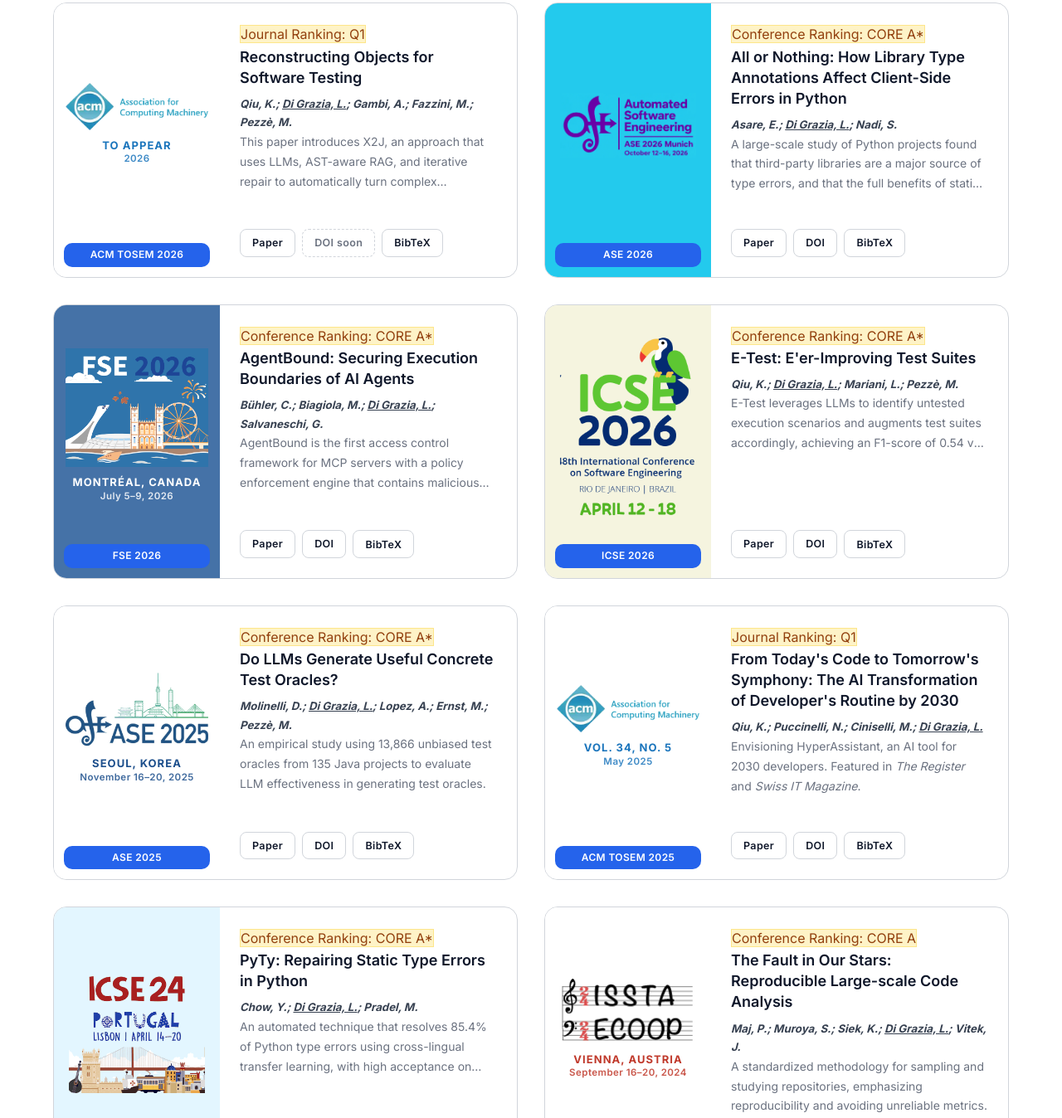
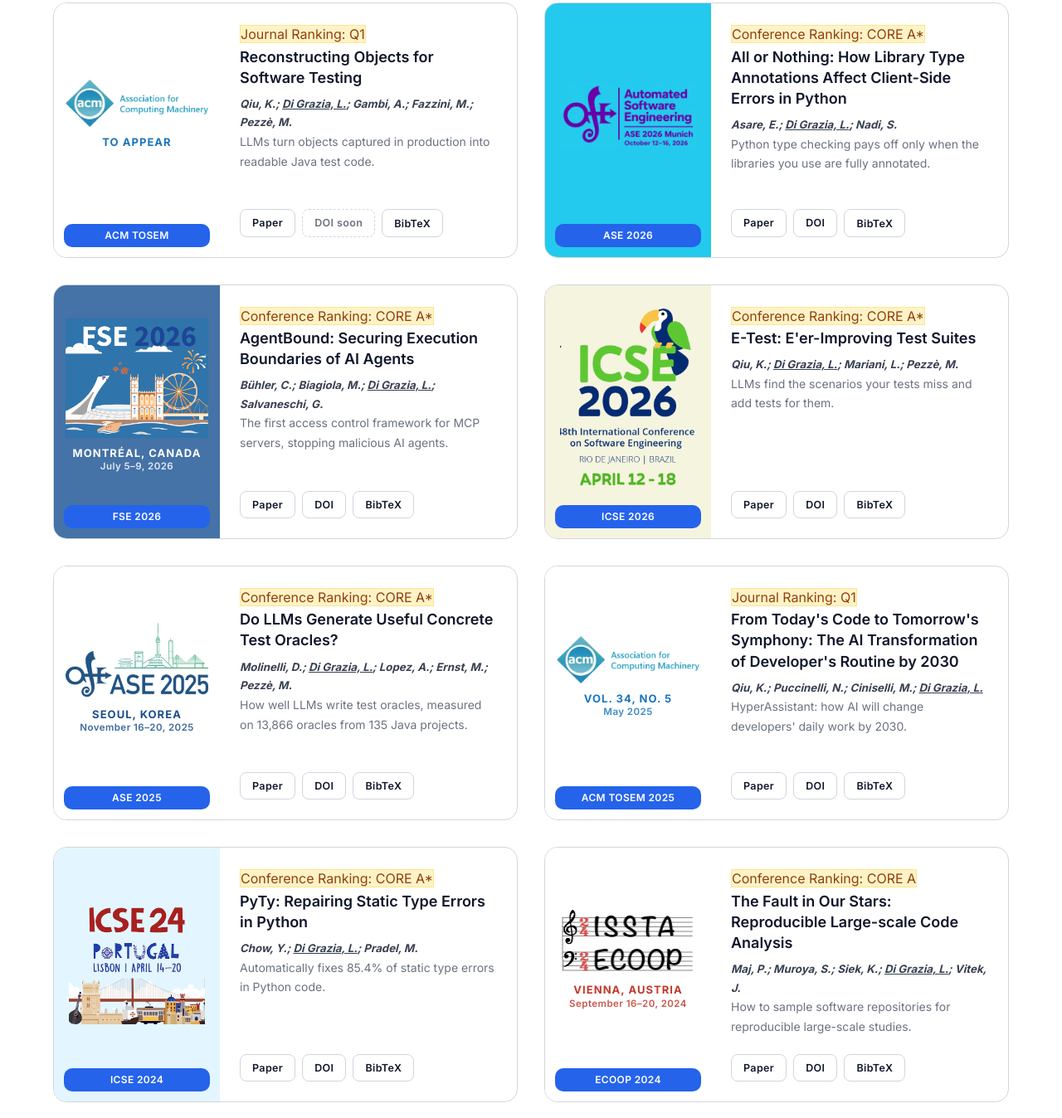
Before and after one commit to luca-digrazia/luca-digrazia.github.io, a plain HTML site: page index.html in a window 1280 px wide. Shown: the part 2684-4032 px from the top of the page at 83% size. Drawn offline with nearby package versions, Linux system fonts and the light colour scheme.

Commit message:
Publications: short one-line subtitles, TOSEM 'To appear' without year
Co-Authored-By: Claude Opus 5.5 <noreply@anthropic.com>

```diff
--- a/index.html
+++ b/index.html
@@ -214,9 +214,9 @@ in bug fixing, outperforming 103 teams and presenting the results to Uber's CEO
 
         <article class="pub-card">
           <a href="./papers/tosem2026.pdf" target="_blank" class="pub-img pub-logo pub-logo-generic pub-logo-city" style="--logo-bg: #ffffff; --city-color: #1b75bc">
-            <img src="./img/venues/acm.png" alt="ACM TOSEM 2026 Paper">
-            <span class="pub-city">To appear<small>2026</small></span>
-            <span class="pub-venue">ACM TOSEM 2026</span>
+            <img src="./img/venues/acm.png" alt="ACM TOSEM Paper">
+            <span class="pub-city">To appear</span>
+            <span class="pub-venue">ACM TOSEM</span>
           </a>
           <div class="pub-info">
             <div class="pub-header">
@@ -224,16 +224,15 @@ in bug fixing, outperforming 103 teams and presenting the results to Uber's CEO
             </div>
             <h3><a href="./papers/tosem2026.pdf" target="_blank">Reconstructing Objects for Software Testing</a></h3>
             <h5> <i> Qiu, K.; <u>Di Grazia, L.</u>; Gambi, A.; Fazzini, M.; Pezzè, M.  </i></h5>
-            <p>This paper introduces X2J, an approach that uses LLMs, AST-aware RAG, and iterative repair to automatically turn complex production runtime objects into human-readable Java test code, achieving 89.5% reconstruction accuracy across open-source and industrial benchmarks.</p>
+            <p>LLMs turn objects captured in production into readable Java test code.</p>
             <div class="pub-links">
               <a class="pub-link" href="./papers/tosem2026.pdf" target="_blank" rel="noopener">Paper</a>
               <span class="pub-link pub-link-off" title="The DOI is not assigned yet">DOI soon</span>
               <button type="button" class="pub-link pub-bib-btn">BibTeX</button>
-              <pre class="pub-bib" hidden>@article{qiu2026reconstructing,
+              <pre class="pub-bib" hidden>@article{qiu-tosem-reconstructing,
   title     = {Reconstructing Objects for Software Testing},
   author    = {Qiu, Ketai and Di Grazia, Luca and Gambi, Alessio and Fazzini, Mattia and Pezz{\`e}, Mauro},
   journal   = {ACM Transactions on Software Engineering and Methodology},
-  year      = {2026},
   note      = {To appear}
 }</pre>
             </div>
@@ -252,7 +251,7 @@ in bug fixing, outperforming 103 teams and presenting the results to Uber's CEO
             </div>
             <h3><a href="./papers/ase2026.pdf" target="_blank">All or Nothing: How Library Type Annotations Affect Client-Side Errors in Python</a></h3>
             <h5> <i> Asare, E.; <u>Di Grazia, L.</u>; Nadi, S. </i></h5>
-            <p>A large-scale study of Python projects found that third-party libraries are a major source of type errors, and that the full benefits of static typing are only achieved when widely used libraries have near-complete type annotations.</p>
+            <p>Python type checking pays off only when the libraries you use are fully annotated.</p>
             <div class="pub-links">
               <a class="pub-link" href="./papers/ase2026.pdf" target="_blank" rel="noopener">Paper</a>
               <a class="pub-link" href="https://doi.org/10.1145/3832783.3834434" target="_blank" rel="noopener">DOI</a>
@@ -282,7 +281,7 @@ in bug fixing, outperforming 103 teams and presenting the results to Uber's CEO
             </div>
             <h3><a href="./papers/fse2026.pdf" target="_blank">AgentBound: Securing Execution Boundaries of AI Agents</a></h3>
             <h5> <i> Bühler, C.; Biagiola, M.; <u>Di Grazia, L.</u>; Salvaneschi, G. </i></h5>
-            <p>AgentBound is the first access control framework for MCP servers with a policy enforcement engine that contains malicious behavior without requiring MCP server modifications.</p>
+            <p>The first access control framework for MCP servers, stopping malicious AI agents.</p>
             <div class="pub-links">
               <a class="pub-link" href="./papers/fse2026.pdf" target="_blank" rel="noopener">Paper</a>
               <a class="pub-link" href="https://doi.org/10.1145/3808103" target="_blank" rel="noopener">DOI</a>
@@ -313,7 +312,7 @@ in bug fixing, outperforming 103 teams and presenting the results to Uber's CEO
             </div>
             <h3><a href="./papers/icse2026.pdf" target="_blank">E-Test: E'er-Improving Test Suites</a></h3>
             <h5> <i> Qiu, K.; <u>Di Grazia, L.</u>; Mariani, L.; Pezzè, M. </i></h5>
-            <p>E-Test leverages LLMs to identify untested execution scenarios and augments test suites accordingly, achieving an F1-score of 0.54 vs. 0.39 for vanilla LLMs.</p>
+            <p>LLMs find the scenarios your tests miss and add tests for them.</p>
             <div class="pub-links">
               <a class="pub-link" href="./papers/icse2026.pdf" target="_blank" rel="noopener">Paper</a>
               <a class="pub-link" href="https://doi.org/10.1145/3744916.3773126" target="_blank" rel="noopener">DOI</a>
@@ -343,7 +342,7 @@ in bug fixing, outperforming 103 teams and presenting the results to Uber's CEO
             </div>
             <h3><a href="./papers/ase2025.pdf" target="_blank">Do LLMs Generate Useful Concrete Test Oracles?</a></h3>
             <h5><i>Molinelli, D.; <u>Di Grazia, L.</u>; Lopez, A.; Ernst, M.; Pezzè, M.</i></h5>
-            <p>An empirical study using 13,866 unbiased test oracles from 135 Java projects to evaluate LLM effectiveness in generating test oracles.</p>
+            <p>How well LLMs write test oracles, measured on 13,866 oracles from 135 Java projects.</p>
             <div class="pub-links">
               <a class="pub-link" href="./papers/ase2025.pdf" target="_blank" rel="noopener">Paper</a>
               <a class="pub-link" href="https://doi.org/10.1109/ASE63991.2025.00031" target="_blank" rel="noopener">DOI</a>
@@ -373,7 +372,7 @@ in bug fixing, outperforming 103 teams and presenting the results to Uber's CEO
             </div>
             <h3><a href="https://dl.acm.org/doi/full/10.1145/3709353" target="_blank">From Today's Code to Tomorrow's Symphony: The AI Transformation of Developer's Routine by 2030</a></h3>
             <h5> <i>Qiu, K.; Puccinelli, N.; Ciniselli, M.; <u>Di Grazia, L.</u></i></h5>
-            <p>Envisioning HyperAssistant, an AI tool for 2030 developers. Featured in <em>The Register</em> and <em>Swiss IT Magazine</em>.</p>
+            <p>HyperAssistant: how AI will change developers' daily work by 2030.</p>
             <div class="pub-links">
               <a class="pub-link" href="./papers/tosem2025.pdf" target="_blank" rel="noopener">Paper</a>
               <a class="pub-link" href="https://doi.org/10.1145/3709353" target="_blank" rel="noopener">DOI</a>
@@ -404,7 +403,7 @@ in bug fixing, outperforming 103 teams and presenting the results to Uber's CEO
             </div>
             <h3><a href="https://dl.acm.org/doi/10.1145/3597503.3639184" target="_blank">PyTy: Repairing Static Type Errors in Python</a></h3>
             <h5> <i>Chow, Y.; <u>Di Grazia, L.</u>; Pradel, M.</i></h5>
-            <p>An automated technique that resolves 85.4% of Python type errors using cross-lingual transfer learning, with high acceptance on GitHub PRs.</p>
+            <p>Automatically fixes 85.4% of static type errors in Python code.</p>
             <div class="pub-links">
               <a class="pub-link" href="./papers/icse2024.pdf" target="_blank" rel="noopener">Paper</a>
               <a class="pub-link" href="https://doi.org/10.1145/3597503.3639184" target="_blank" rel="noopener">DOI</a>
@@ -434,7 +433,7 @@ in bug fixing, outperforming 103 teams and presenting the results to Uber's CEO
             </div>
             <h3><a href="./papers/ecoop2024.pdf" target="_blank">The Fault in Our Stars: Reproducible Large-scale Code Analysis</a></h3>
             <h5> <i>Maj, P.; Muroya, S.; Siek, K.; <u>Di Grazia, L.</u>; Vitek, J.</i></h5>
-            <p>A standardized methodology for sampling and studying repositories, emphasizing reproducibility and avoiding unreliable metrics.</p>
+            <p>How to sample software repositories for reproducible large-scale studies.</p>
             <div class="pub-links">
               <a class="pub-link" href="./papers/ecoop2024.pdf" target="_blank" rel="noopener">Paper</a>
               <a class="pub-link" href="https://doi.org/10.4230/LIPIcs.ECOOP.2024.27" target="_blank" rel="noopener">DOI</a>
@@ -466,7 +465,7 @@ in bug fixing, outperforming 103 teams and presenting the results to Uber's CEO
             </div>
             <h3><a href="https://dl.acm.org/doi/10.1145/3565971" target="_blank">Code Search: A Survey of Techniques for Finding Code</a></h3>
             <h5> <i><u>Di Grazia, L.</u>; Pradel, M.</i></h5>
-            <p>A comprehensive overview of 30 years of research on code search: query processing, indexing, retrieval, and ranking techniques.</p>
+            <p>30 years of code search research: queries, indexing, retrieval and ranking.</p>
             <div class="pub-links">
               <a class="pub-link" href="./papers/acmcsur2022.pdf" target="_blank" rel="noopener">Paper</a>
               <a class="pub-link" href="https://doi.org/10.1145/3565971" target="_blank" rel="noopener">DOI</a>
@@ -499,7 +498,7 @@ in bug fixing, outperforming 103 teams and presenting the results to Uber's CEO
             <h3><a href="https://dl.acm.org/doi/10.1145/3540250.3549114" target="_blank">The Evolution of Type Annotations in Python</a></h3>
             <h5> <i><u>Di Grazia, L.</u>; Pradel, M.</i></h5>
             <span class="pub-award">🏆 ACM SIGSOFT Distinguished Paper Award</span>
-            <p>Analyzing 1.4M type annotation changes from 9,655 Python repositories. ACM SIGSOFT Distinguished Paper Award winner.</p>
+            <p>How developers use type annotations: 1.4M changes in 9,655 Python repositories.</p>
             <div class="pub-links">
               <a class="pub-link" href="./papers/fse22.pdf" target="_blank" rel="noopener">Paper</a>
               <a class="pub-link" href="https://doi.org/10.1145/3540250.3549114" target="_blank" rel="noopener">DOI</a>
@@ -529,7 +528,7 @@ in bug fixing, outperforming 103 teams and presenting the results to Uber's CEO
             </div>
             <h3><a href="http://diffsearch.software-lab.org/diffsearch" target="_blank">DiffSearch: A Scalable Search Engine for Code Changes</a></h3>
             <h5> <i><u>Di Grazia, L.</u>; Bredl, P.; Pradel, M.</i></h5>
-            <p>A search engine retrieving relevant examples from millions of code changes within seconds. 2nd prize at ICSE SRC 2022.</p>
+            <p>A search engine that finds code changes among millions in seconds.</p>
             <div class="pub-links">
               <a class="pub-link" href="./papers/ieeetse2022.pdf" target="_blank" rel="noopener">Paper</a>
               <a class="pub-link" href="https://doi.org/10.1109/TSE.2022.3218859" target="_blank" rel="noopener">DOI</a>
--- a/style.css
+++ b/style.css
@@ -882,7 +882,7 @@ img {
 	font-size: 1.4rem;
 	color: var(--color-gray-500);
 	line-height: 1.7;
-	/* every card has the same height, so long summaries are cut after 3 lines */
+	/* one-line subtitle; the clamp is only a safety net for very narrow cards */
 	display: -webkit-box;
 	-webkit-box-orient: vertical;
 	-webkit-line-clamp: 3;
```
